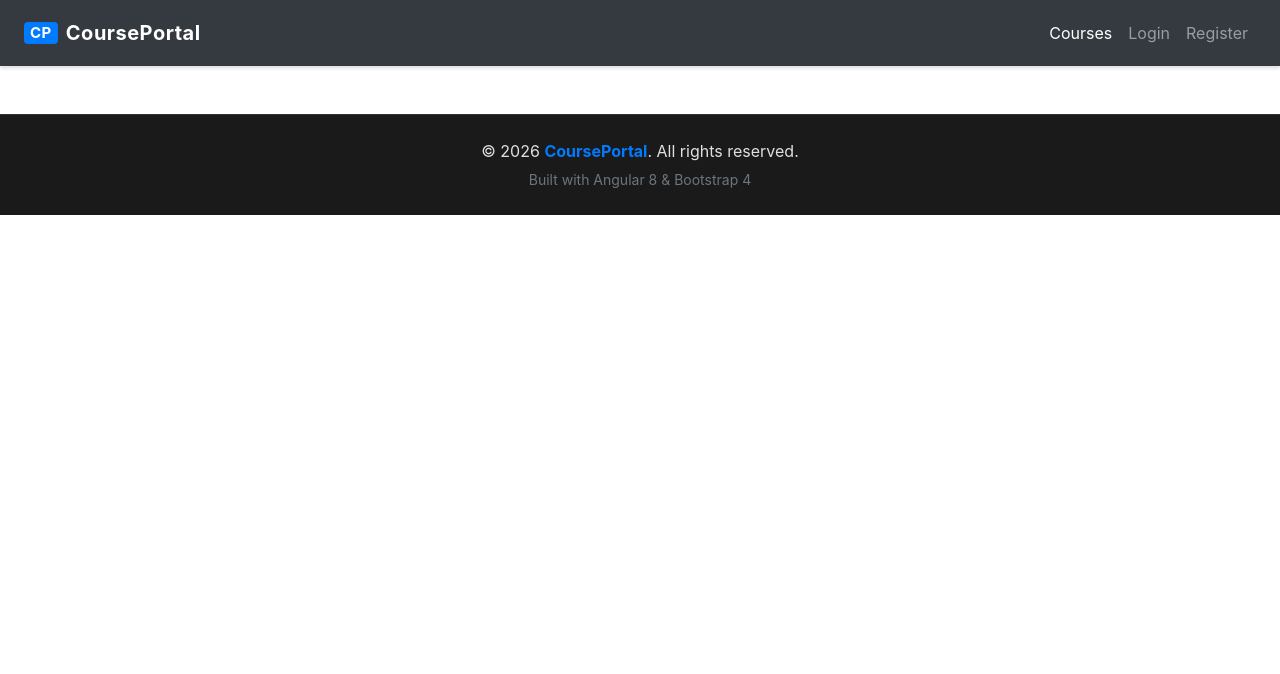
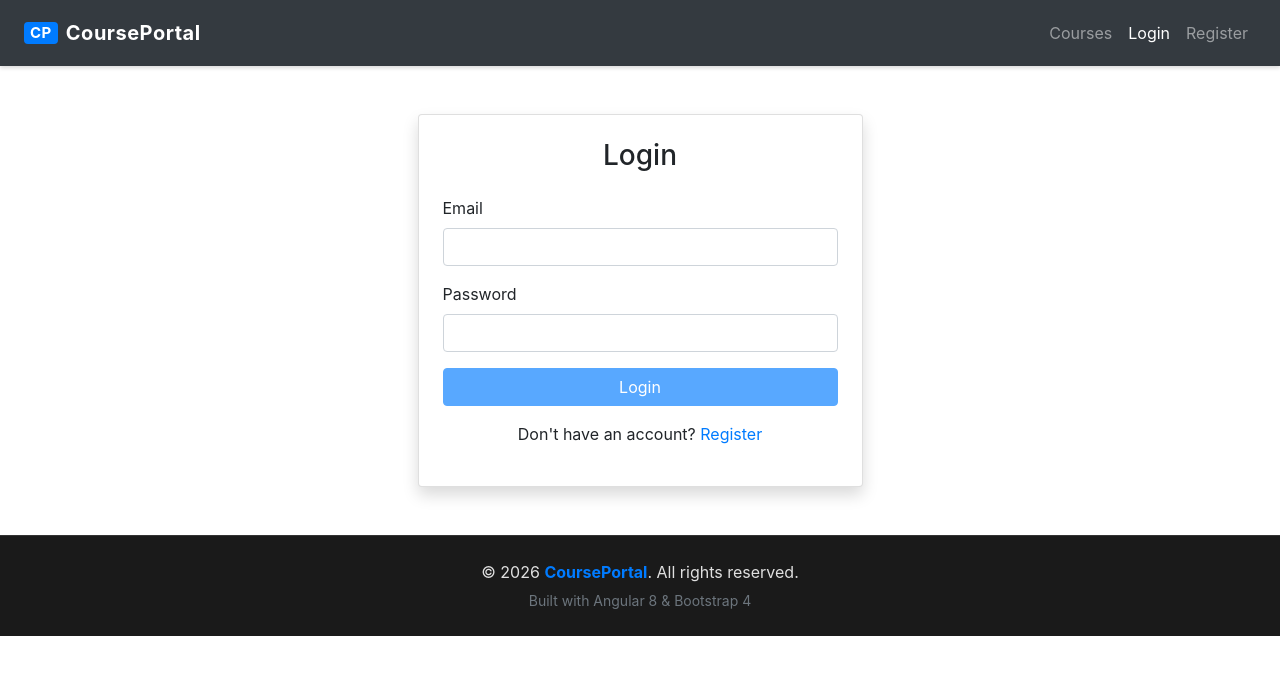
Before and after one commit to SohamGhotge/joyfulbot-angular8-SohamGhotge, an Angular app: page /auth/login in a window 1280 px wide. Before the commit this address led to /courses. Shown: the top 674 px of the page. Built offline with nearby package versions, Linux system fonts and the light colour scheme.

Commit message:
feat: add login and register forms with validation

```diff
--- a/src/app/auth/auth-routing.module.ts
+++ b/src/app/auth/auth-routing.module.ts
@@ -1,8 +1,13 @@
 import { NgModule } from '@angular/core';
 import { Routes, RouterModule } from '@angular/router';
+import { LoginComponent } from './login/login.component';
+import { RegisterComponent } from './register/register.component';
 
-
-const routes: Routes = [];
+const routes: Routes = [
+  { path: 'login', component: LoginComponent },
+  { path: 'register', component: RegisterComponent },
+  { path: '', redirectTo: 'login', pathMatch: 'full' }
+];
 
 @NgModule({
   imports: [RouterModule.forChild(routes)],
--- /dev/null
+++ b/src/app/auth/login/login.component.html
@@ -0,0 +1,30 @@
+<div class="container mt-5">
+  <div class="row justify-content-center">
+    <div class="col-md-5">
+      <div class="card shadow">
+        <div class="card-body p-4">
+          <h3 class="card-title text-center mb-4">Login</h3>
+          <div class="alert alert-danger" *ngIf="errorMessage">{{ errorMessage }}</div>
+          <form [formGroup]="loginForm" (ngSubmit)="onSubmit()">
+            <div class="form-group">
+              <label>Email</label>
+              <input type="email" class="form-control" formControlName="email" [ngClass]="{'is-invalid': email.invalid && email.touched}">
+              <div class="invalid-feedback" *ngIf="email.errors?.required && email.touched">Email is required.</div>
+              <div class="invalid-feedback" *ngIf="email.errors?.email && email.touched">Enter a valid email.</div>
+            </div>
+            <div class="form-group">
+              <label>Password</label>
+              <input type="password" class="form-control" formControlName="password" [ngClass]="{'is-invalid': password.invalid && password.touched}">
+              <div class="invalid-feedback" *ngIf="password.errors?.required && password.touched">Password is required.</div>
+              <div class="invalid-feedback" *ngIf="password.errors?.minlength && password.touched">Minimum 6 characters.</div>
+            </div>
+            <button type="submit" class="btn btn-primary btn-block" [disabled]="loginForm.invalid || isLoading">
+              {{ isLoading ? 'Logging in...' : 'Login' }}
+            </button>
+          </form>
+          <p class="text-center mt-3">Don't have an account? <a routerLink="/auth/register">Register</a></p>
+        </div>
+      </div>
+    </div>
+  </div>
+</div>
--- /dev/null
+++ b/src/app/auth/login/login.component.ts
@@ -0,0 +1,34 @@
+import { Component, OnInit } from '@angular/core';
+import { FormBuilder, FormGroup, Validators } from '@angular/forms';
+import { Router } from '@angular/router';
+import { AuthService } from '../../core/services/auth.service';
+
+@Component({ selector: 'app-login', templateUrl: './login.component.html', styleUrls: ['./login.component.scss'] })
+export class LoginComponent implements OnInit {
+  loginForm: FormGroup;
+  errorMessage = '';
+  isLoading = false;
+
+  constructor(private fb: FormBuilder, private authService: AuthService, private router: Router) {}
+
+  ngOnInit() {
+    this.loginForm = this.fb.group({
+      email: ['', [Validators.required, Validators.email]],
+      password: ['', [Validators.required, Validators.minLength(6)]]
+    });
+  }
+
+  onSubmit() {
+    if (this.loginForm.invalid) { return; }
+    this.isLoading = true;
+    this.errorMessage = '';
+    const { email, password } = this.loginForm.value;
+    this.authService.login(email, password).subscribe(
+      () => { this.isLoading = false; this.router.navigate(['/dashboard']); },
+      () => { this.isLoading = false; this.errorMessage = 'Invalid email or password.'; }
+    );
+  }
+
+  get email() { return this.loginForm.get('email'); }
+  get password() { return this.loginForm.get('password'); }
+}
--- /dev/null
+++ b/src/app/auth/register/register.component.html
@@ -0,0 +1,40 @@
+<div class="container mt-5">
+  <div class="row justify-content-center">
+    <div class="col-md-6">
+      <div class="card shadow">
+        <div class="card-body p-4">
+          <h3 class="card-title text-center mb-4">Register</h3>
+          <div class="alert alert-danger" *ngIf="errorMessage">{{ errorMessage }}</div>
+          <form [formGroup]="registerForm" (ngSubmit)="onSubmit()">
+            <div class="form-group">
+              <label>Full Name</label>
+              <input type="text" class="form-control" formControlName="name" [ngClass]="{'is-invalid': name.invalid && name.touched}">
+              <div class="invalid-feedback" *ngIf="name.errors?.required && name.touched">Name is required.</div>
+            </div>
+            <div class="form-group">
+              <label>Email</label>
+              <input type="email" class="form-control" formControlName="email" [ngClass]="{'is-invalid': email.invalid && email.touched}">
+              <div class="invalid-feedback" *ngIf="email.errors?.required && email.touched">Email is required.</div>
+              <div class="invalid-feedback" *ngIf="email.errors?.email && email.touched">Enter a valid email.</div>
+            </div>
+            <div class="form-group">
+              <label>Password</label>
+              <input type="password" class="form-control" formControlName="password" [ngClass]="{'is-invalid': password.invalid && password.touched}">
+              <div class="invalid-feedback" *ngIf="password.errors?.required && password.touched">Password is required.</div>
+              <div class="invalid-feedback" *ngIf="password.errors?.minlength && password.touched">Minimum 6 characters.</div>
+            </div>
+            <div class="form-group">
+              <label>Confirm Password</label>
+              <input type="password" class="form-control" formControlName="confirmPassword" [ngClass]="{'is-invalid': confirmPassword.invalid && confirmPassword.touched}">
+              <div class="invalid-feedback" *ngIf="confirmPassword.errors?.passwordMatch && confirmPassword.touched">Passwords do not match.</div>
+            </div>
+            <button type="submit" class="btn btn-success btn-block" [disabled]="registerForm.invalid || isLoading">
+              {{ isLoading ? 'Registering...' : 'Register' }}
+            </button>
+          </form>
+          <p class="text-center mt-3">Already have an account? <a routerLink="/auth/login">Login</a></p>
+        </div>
+      </div>
+    </div>
+  </div>
+</div>
--- /dev/null
+++ b/src/app/auth/register/register.component.ts
@@ -0,0 +1,48 @@
+import { Component, OnInit } from '@angular/core';
+import { FormBuilder, FormGroup, Validators, AbstractControl } from '@angular/forms';
+import { Router } from '@angular/router';
+import { AuthService } from '../../core/services/auth.service';
+
+function passwordMatch(control: AbstractControl) {
+  const password = control.get('password');
+  const confirmPassword = control.get('confirmPassword');
+  if (password && confirmPassword && password.value !== confirmPassword.value) {
+    confirmPassword.setErrors({ passwordMatch: true });
+  } else {
+    confirmPassword.setErrors(null);
+  }
+  return null;
+}
+
+@Component({ selector: 'app-register', templateUrl: './register.component.html', styleUrls: ['./register.component.scss'] })
+export class RegisterComponent implements OnInit {
+  registerForm: FormGroup;
+  errorMessage = '';
+  isLoading = false;
+
+  constructor(private fb: FormBuilder, private authService: AuthService, private router: Router) {}
+
+  ngOnInit() {
+    this.registerForm = this.fb.group({
+      name: ['', Validators.required],
+      email: ['', [Validators.required, Validators.email]],
+      password: ['', [Validators.required, Validators.minLength(6)]],
+      confirmPassword: ['', Validators.required]
+    }, { validators: passwordMatch });
+  }
+
+  onSubmit() {
+    if (this.registerForm.invalid) { return; }
+    this.isLoading = true;
+    const { name, email, password } = this.registerForm.value;
+    this.authService.register({ name, email, password }).subscribe(
+      () => { this.isLoading = false; this.router.navigate(['/auth/login']); },
+      () => { this.isLoading = false; this.errorMessage = 'Registration failed. Try again.'; }
+    );
+  }
+
+  get name() { return this.registerForm.get('name'); }
+  get email() { return this.registerForm.get('email'); }
+  get password() { return this.registerForm.get('password'); }
+  get confirmPassword() { return this.registerForm.get('confirmPassword'); }
+}
```
Also changed, not shown: src/app/auth/auth.module.ts (+6 -7 lines), src/app/auth/login/login.component.scss (added), src/app/auth/register/register.component.scss (added), 2 other files (tests, documents, lock files or other folders).
